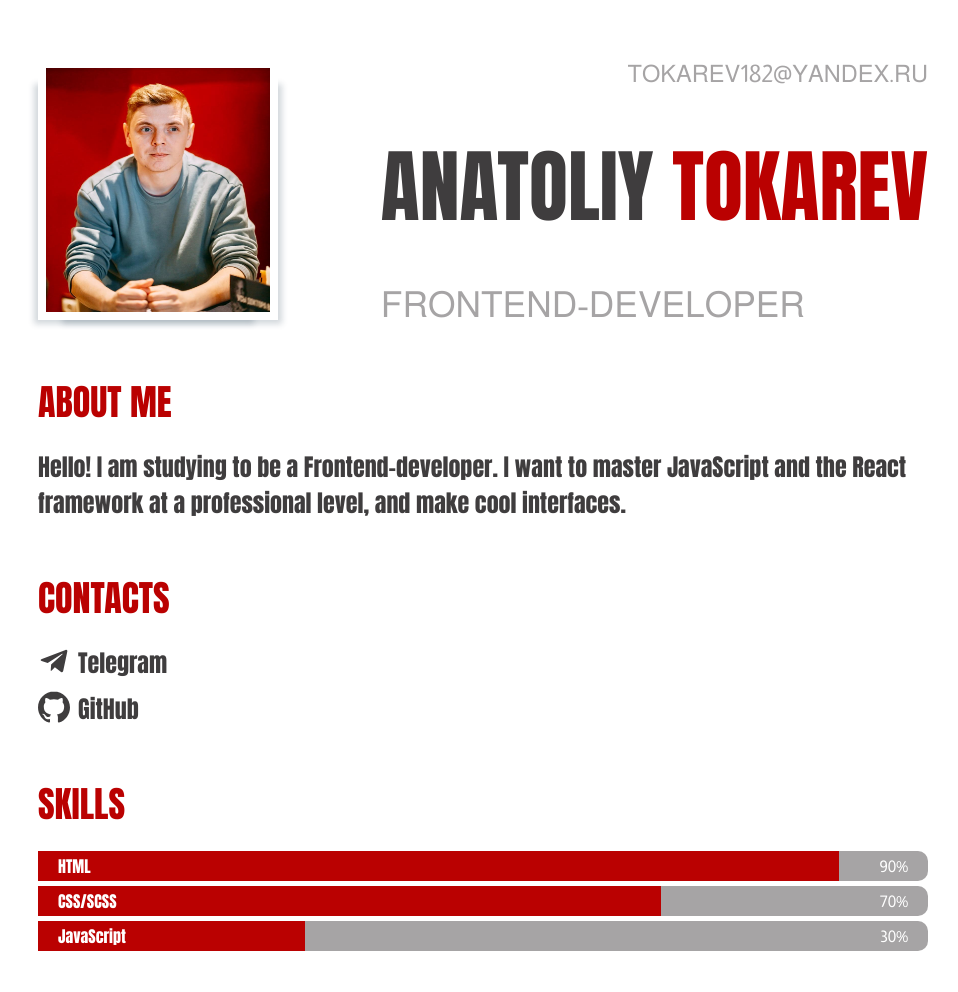
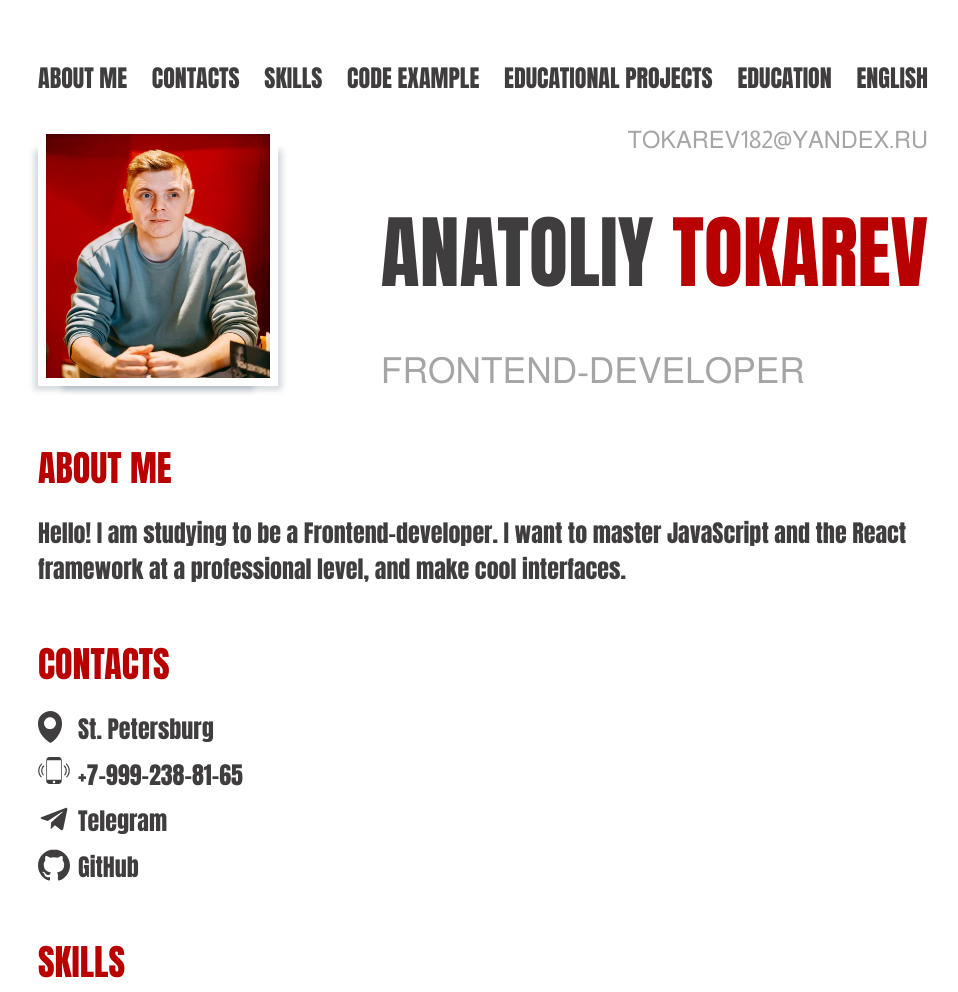
Before and after one commit to anattok/rsschool-cv, a plain HTML site: page index.html in a window 1280 px wide. Shown: the top 992 px of the page, without its empty margins (157-1115 px from the left). Drawn offline with Linux system fonts and the light colour scheme.

Commit message:
feat: add nav menu

```diff
--- a/index.html
+++ b/index.html
@@ -15,27 +15,51 @@
 <body>
     <div class="container">
         <header class="header">
-            <figure class="header__avatar"><img class="header__picture" src="img/photo.jpg" alt="avatar"></figure>
-            <div class="header__column">
-                <div class="header__mail"><a href="mailto:tokarev182@yandex.ru">tokarev182@yandex.ru</a></div>
-                <h1 class="header__title">Anatoliy <span>Tokarev</span></h1>
-                <h3 class="header__subtitle">Frontend-developer</h3>
+            <div class="header__top">
+                <nav class="header__menu">
+                    <ul class="header__menu-list">
+                        <li class="header__menu-item"><a href="#about" class="header__menu-link">ABOUT ME</a></li>
+                        <li class="header__menu-item"><a href="#contacts" class="header__menu-link">CONTACTS</a></li>
+                        <li class="header__menu-item"><a href="#skills" class="header__menu-link">SKILLS</a></li>
+                        <li class="header__menu-item"><a href="#code" class="header__menu-link">CODE EXAMPLE</a></li>
+                        <li class="header__menu-item"><a href="#projects" class="header__menu-link">EDUCATIONAL
+                                PROJECTS</a></li>
+                        <li class="header__menu-item"><a href="#education" class="header__menu-link">EDUCATION</a></li>
+                        <li class="header__menu-item"><a href="#english" class="header__menu-link">ENGLISH</a></li>
+                    </ul>
+                </nav>
+            </div>
+
+            <div class="header__bottom">
+                <figure class="header__avatar"><img class="header__picture" src="img/photo.jpg" alt="avatar"></figure>
+                <div class="header__column">
+                    <div class="header__mail"><a href="mailto:tokarev182@yandex.ru">tokarev182@yandex.ru</a></div>
+                    <h1 class="header__title">Anatoliy <span>Tokarev</span></h1>
+                    <h3 class="header__subtitle">Frontend-developer</h3>
+                </div>
             </div>
         </header>
         <main class="main">
-            <section class="about section">
+            <section class="about section" id="about">
                 <h2 class="about__title title">About me</h2>
                 <p class="about__text">Hello! I am studying to be a Frontend-developer. I want to master JavaScript and
                     the React framework at a professional level, and make cool interfaces.</p>
             </section>
-            <section class="contacts section">
+            <section class="contacts section" id="contacts">
                 <h2 class="contacts__title title">Contacts</h2>
                 <ul class="contacts__wrapper">
-                    <li class="contacts__block"><a href="https://t.me/anattok" class="contacts__link contacts__telegram">Telegram</a></li>
-                    <li class="contacts__block"><a href="https://github.com/anattok" class="contacts__link contacts__github">GitHub</a></li>
+                    <li class="contacts__block">
+                        <p class="contacts__link contacts__location">St. Petersburg</p>
+                    </li>
+                    <li class="contacts__block"><a class="contacts__link contacts__phone"
+                            href="tel:+79992388165">+7-999-238-81-65</a></li>
+                    <li class="contacts__block"><a class="contacts__link contacts__telegram"
+                            href="https://t.me/anattok">Telegram</a></li>
+                    <li class="contacts__block"><a class="contacts__link contacts__github"
+                            href="https://github.com/anattok">GitHub</a></li>
                 </ul>
             </section>
-            <section class="skills section">
+            <section class="skills section" id="skills">
                 <h2 class="skills__title title">Skills</h2>
                 <ul class="skills__wrapper">
                     <li class="skills__block">
@@ -59,7 +83,7 @@
                     </li>
                 </ul>
             </section>
-            <section class="code-example section">
+            <section class="code-example section" id="code">
                 <h2 class="code-example__title title">Code Example</h2>
                 <div class="code-example__code">
                     <pre>
@@ -74,19 +98,21 @@
                     </pre>
                 </div>
             </section>
-            <section class="educational-projects section">
+            <section class="educational-projects section" id="projects">
                 <h2 class="educational-projects__title title">Educational projects</h2>
                 <ul class="educational-projects__list">
-                    <li class="educational-projects__link"><a href="https://anattok.github.io/repair-phone/">Educational project: "Repair-phone"</a></li>
-                    <li class="educational-projects__link"><a href="https://anattok.github.io/gecocorp/">Educational project: "GekoCorp"</a></li>
+                    <li class="educational-projects__link"><a href="https://anattok.github.io/repair-phone/">Educational
+                            project: "Repair-phone"</a></li>
+                    <li class="educational-projects__link"><a href="https://anattok.github.io/gecocorp/">Educational
+                            project: "GekoCorp"</a></li>
                 </ul>
             </section>
-            <section class="education section">
+            <section class="education section" id="education">
                 <h2 class="education__title title">Education</h2>
                 <p class="education__text">Academy of Marketing and Social Information Technologies - IMSIT (Krasnodar)
                 </p>
             </section>
-            <section class="english section">
+            <section class="english section" id="english">
                 <h2 class="english__title title">English</h2>
                 <p class="english__text">Beginner</p>
             </section>
@@ -94,7 +120,8 @@
         <footer class="footer">
             <div class="footer__git"><a href="https://github.com/anattok">GitHub Anatoliy Tokarev</a></div>
             <div class="footer__year">2022 year</div>
-            <div class="footer__logo"><a href="https://rs.school/js/"><img src="https://rs.school/images/rs_school_js.svg" alt="rs_school_logo"></a></div>
+            <div class="footer__logo"><a href="https://rs.school/js/"><img
+                        src="https://rs.school/images/rs_school_js.svg" alt="rs_school_logo"></a></div>
         </footer>
     </div>
 </body>
--- a/style.css
+++ b/style.css
@@ -37,7 +37,23 @@ body {
 .header {
   padding-top: 60px;
   display: flex;
+  flex-direction: column;
+}
+.header__bottom{
+  display: flex;
   justify-content: space-between;
+}
+.header__menu-list{
+  display: flex;
+  justify-content: space-between;
+  margin-bottom: 30px;
+}
+.header__menu-link{
+  font-size: 24px;
+  color: #3f3d3e;
+}
+.header__menu-link:hover{
+  color: #ba0101;
 }
 .header__picture {
   width: 240px;
@@ -96,11 +112,34 @@ body {
 .contacts a:hover {
   color: #ba0101;
 }
+.contacts__location::before {
+  position: absolute;
+  content: "";
+  background-image: url("img/location.svg");
+  background-repeat: no-repeat;
+  background-size: contain;
+  width: 32px;
+  height: 32px;
+  top: 0;
+  left: 0;
+}
+.contacts__phone::before {
+  position: absolute;
+  content: "";
+  background-image: url("img/phone.svg");
+  background-repeat: no-repeat;
+  background-size: contain;
+  width: 32px;
+  height: 32px;
+  top: 0;
+  left: 0;
+}
 .contacts__telegram::before {
   position: absolute;
   content: "";
   background-image: url("img/telegram.svg");
-  background-size: cover;
+  background-repeat: no-repeat;
+  background-size: contain;
   width: 32px;
   height: 32px;
   top: 0;
@@ -110,7 +149,8 @@ body {
   position: absolute;
   content: "";
   background-image: url("img/discord.svg");
-  background-size: cover;
+  background-repeat: no-repeat;
+  background-size: contain;
   width: 32px;
   height: 32px;
   top: 0;
@@ -120,12 +160,14 @@ body {
   position: absolute;
   content: "";
   background-image: url("img/github.svg");
-  background-size: cover;
+  background-repeat: no-repeat;
+  background-size: contain;
   width: 32px;
   height: 32px;
   top: 0;
   left: 0;
 }
+
 /*skills*/
 .skills__name {
   color: #fff;
```
Also changed, not shown: img/location.svg (added), img/phone.svg (added).
